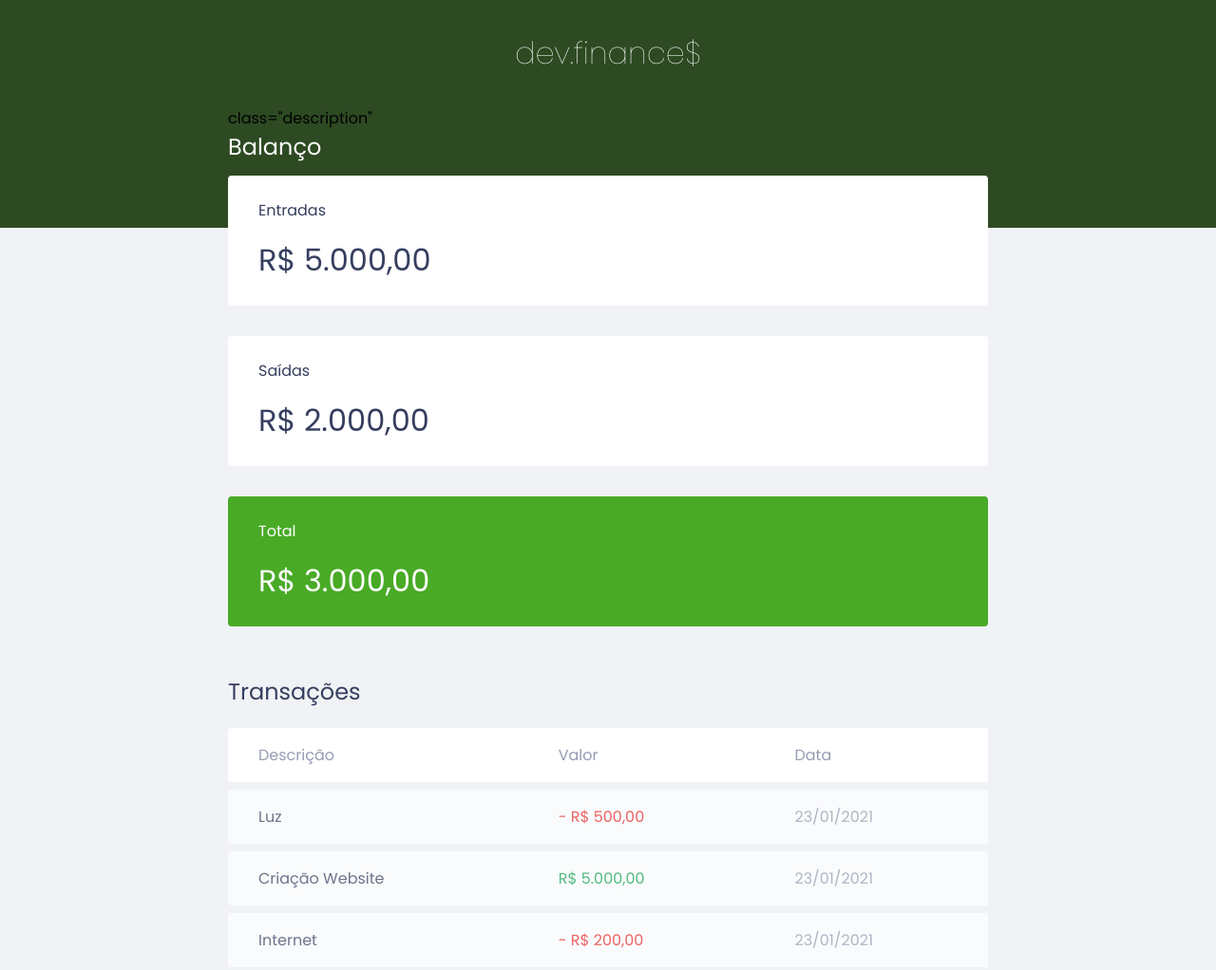
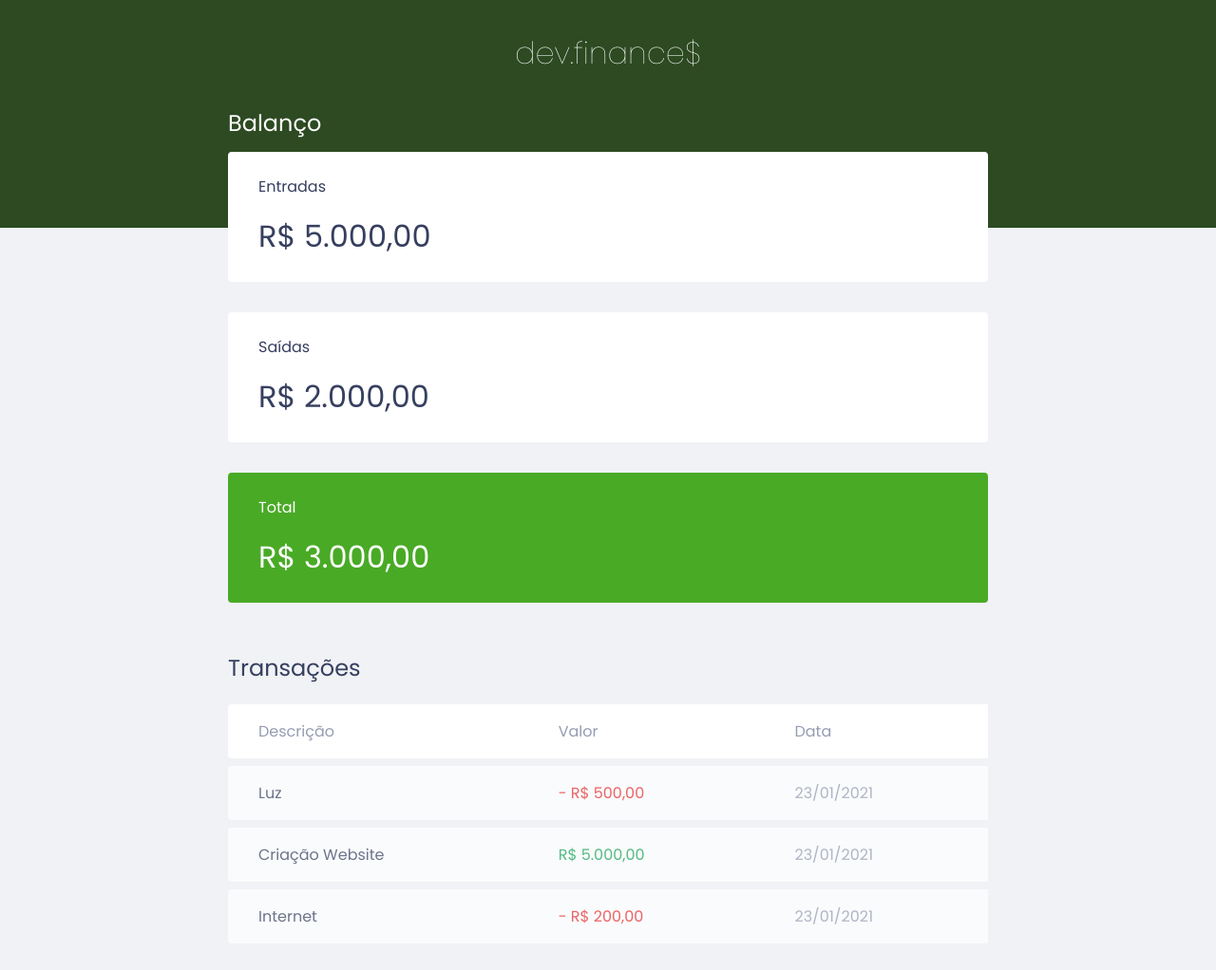
Before and after one commit to jhonnydelima/dev-finances, a plain HTML site: page index.html in a window 1280 px wide. Shown: the top 1022 px of the page at 95% size. Drawn offline with Linux system fonts and the light colour scheme.

Commit message:
removed unnecessary words

```diff
--- a/index.html
+++ b/index.html
@@ -19,7 +19,7 @@
 
   <main class="container">
 
-    <section id="balance"> class="description"
+    <section id="balance">
       <h2>Balanço</h2>
 
       <div class="card">
```
